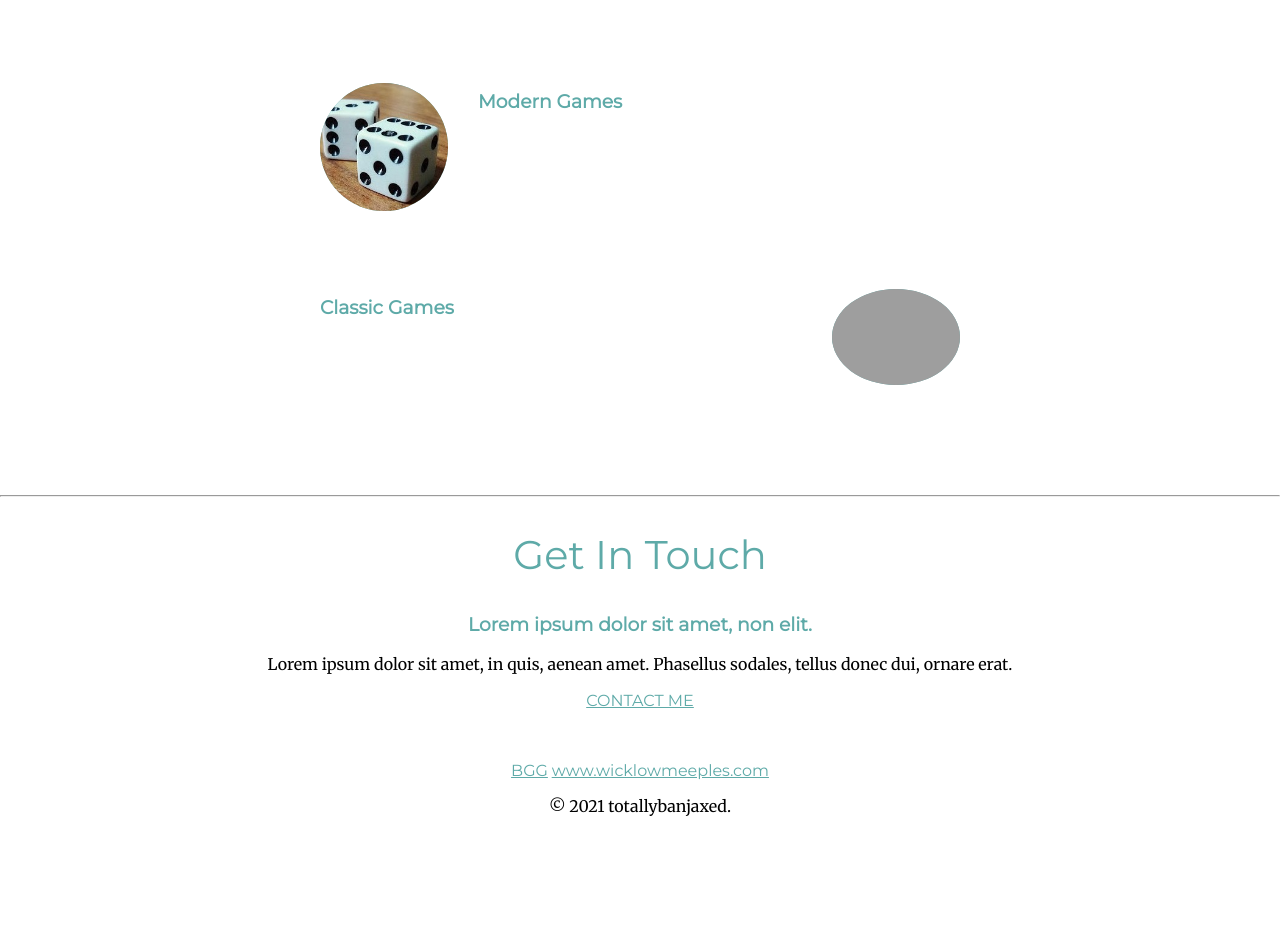
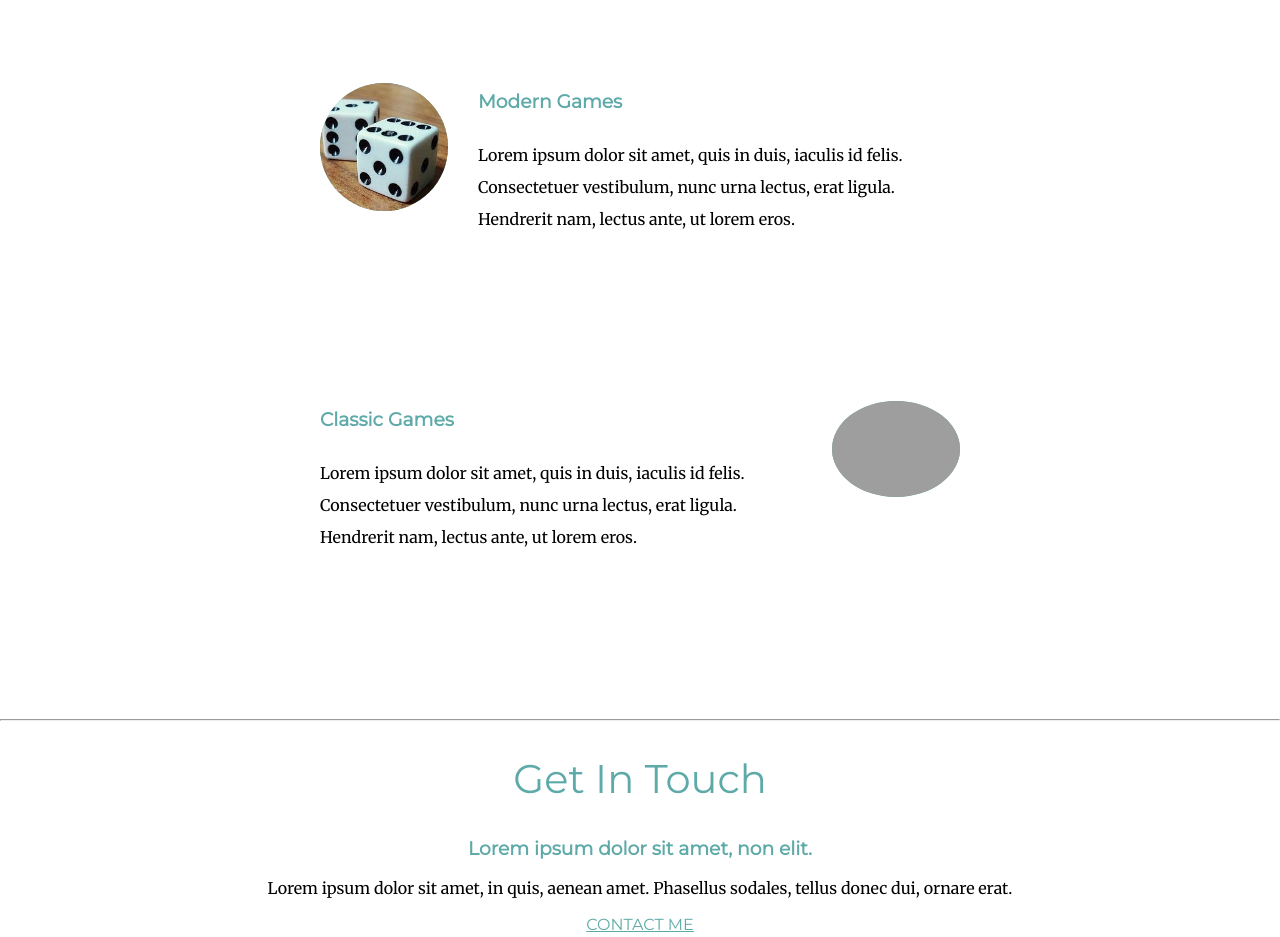
Before and after one commit to totallybanjaxed/totallybanjaxed.github.io, a plain HTML site: page index.html in a window 1280 px wide. Shown: the part 1320-2257 px from the top of the page. Before the commit the page ends 2152 px from the top, so only its background shows below. Drawn offline with Linux system fonts and the light colour scheme; grey boxes are pictures that could not be loaded.

Commit message:
dummy text added

```diff
--- a/index.html
+++ b/index.html
@@ -31,12 +31,12 @@
             <div class="skill-row">
                 <img class="dice-image" src="images/dice_sml.jpg" alt="dice">
                 <h3>Modern Games</h3>
-                <p></p>
+                <p>Lorem ipsum dolor sit amet, quis in duis, iaculis id felis. Consectetuer vestibulum, nunc urna lectus, erat ligula. Hendrerit nam, lectus ante, ut lorem eros.</p>
             </div>
             <div class="skill-row">
                 <img class="cards-image" src="https://www.searchpng.com/wp-content/uploads/2018/12/Cards-PNG-images-free-download-1-715x715.png" " alt="cards ">
                 <h3>Classic Games</h3>
-                <p></p>
+                <p>Lorem ipsum dolor sit amet, quis in duis, iaculis id felis. Consectetuer vestibulum, nunc urna lectus, erat ligula. Hendrerit nam, lectus ante, ut lorem eros.</p>
               </div>
             </div>
             <hr>
```
